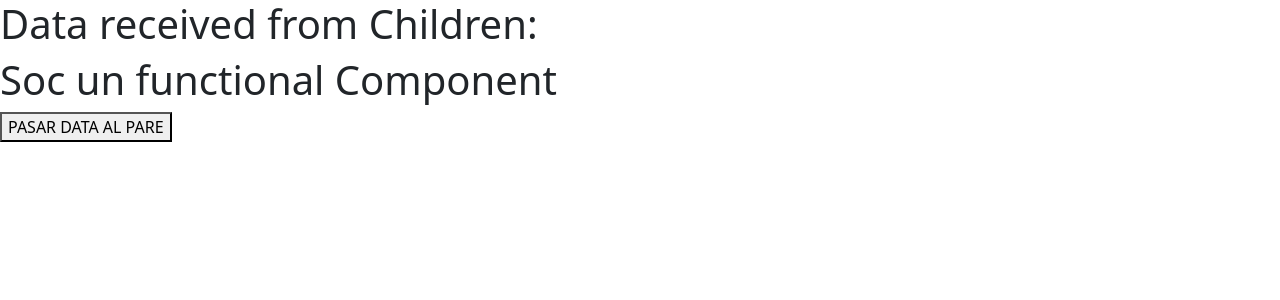
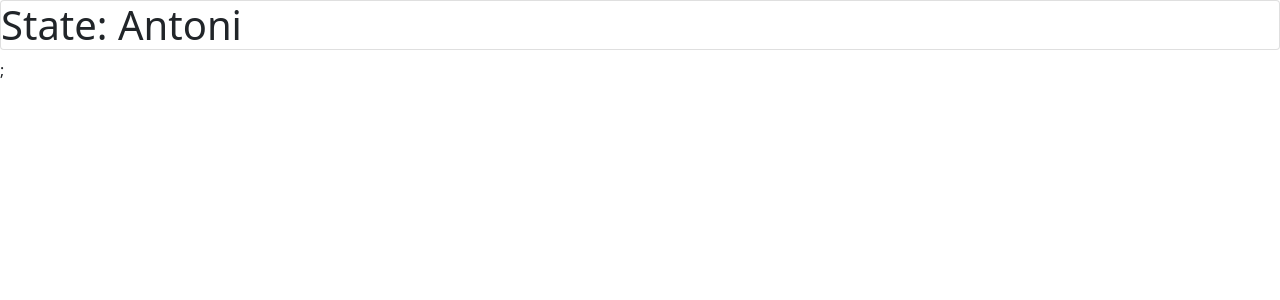
Before and after one commit to pedronieto84/react-teoria-basica, a React (Create React App) app: page / in a window 1280 px wide. Shown: the top 300 px of the page. Built offline with nearby package versions, Linux system fonts and the light colour scheme.

Commit message:
State y setState

```diff
--- a/src/App.js
+++ b/src/App.js
@@ -1,22 +1,16 @@
 import "./App.css";
-import FunctionalComponent from "./components/functionalComponent";
-import {useState} from 'react'
+
+import ClassComponent from "./components/classComponent";
 
 function App() {
 
-  const [data, setData] = useState('')
 
-  const childToParent = (dataReceivedFromChildren) => {
-    console.log("data received", dataReceivedFromChildren);
-    setData(dataReceivedFromChildren)
-  };
 
 
 
   return (
     <>
-      <h1> Data received from Children: {data}</h1>
-      <FunctionalComponent childToParent={childToParent} />
+      <ClassComponent/>
     </>
   );
 }
--- a/src/components/classComponent.js
+++ b/src/components/classComponent.js
@@ -3,15 +3,19 @@ import React, { Component } from "react";
 class ClassComponent extends React.Component {
   constructor(props) {
     super(props);
+    this.state = { nom: "Joan" };
+  }
+
+  componentDidMount() {
+    setTimeout(() => {
+      this.setState({ nom: "Antoni" });
+    }, 3000);
   }
 
   render() {
     return (
       <>
-        <h1 class="card">Soc un class component</h1>;
-        <p> Props String: {this.props.propFuncString} </p>
-        <p> Props Object: {this.props.propFuncObject.que} </p>
-        <p> Props Number: {this.props.propFuncNumber} </p>
+        <h1 class="card">State: {this.state.nom} </h1>;
       </>
     );
   }
```
